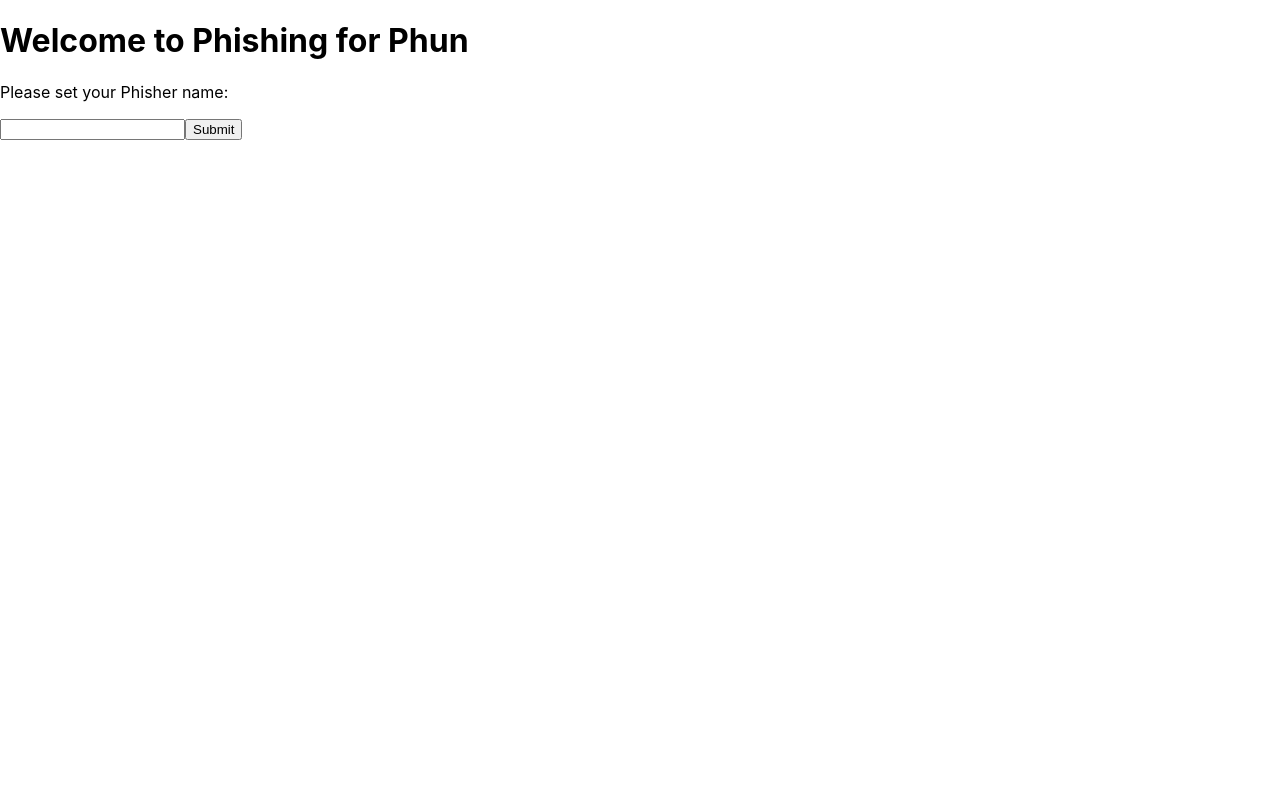
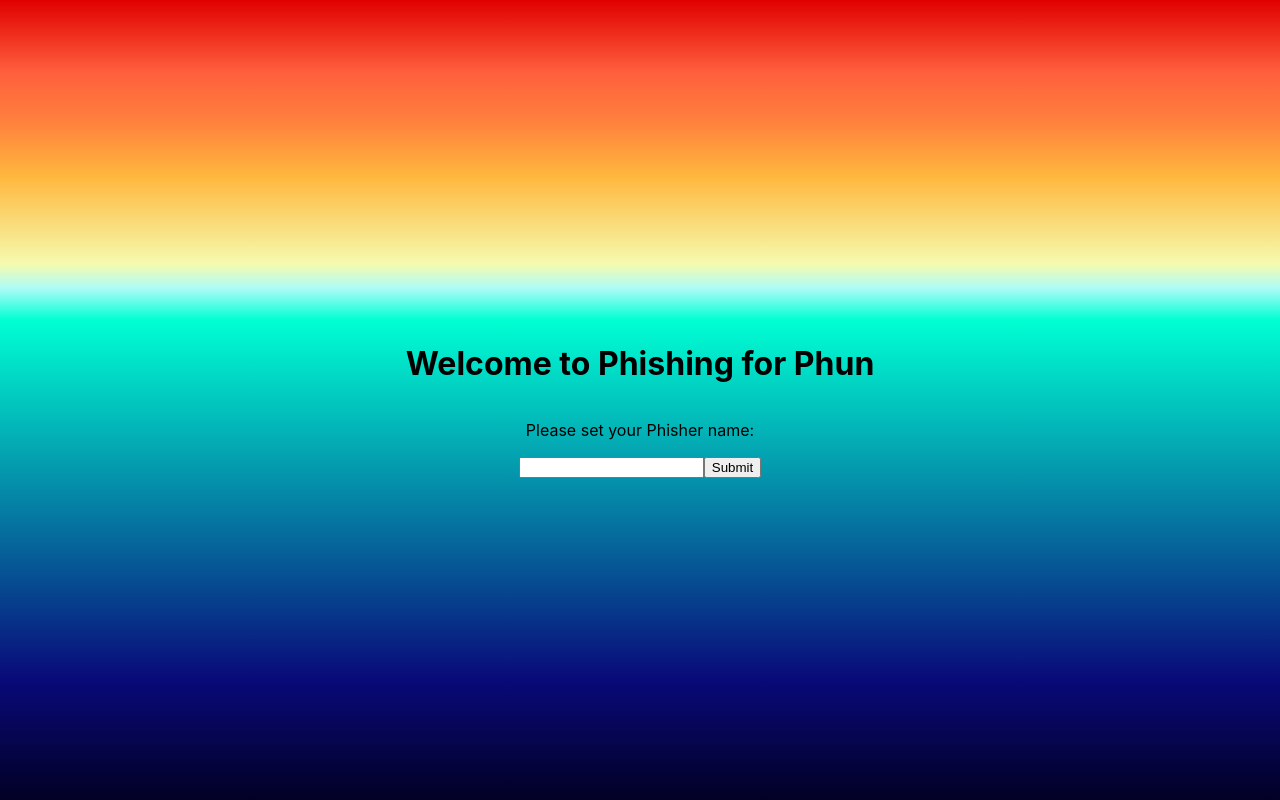
Before and after one commit to chilly-biscuits/phishing-4-phun, a React (Create React App) app: page / in a window 1280 px wide. Built offline with nearby package versions, Linux system fonts and the light colour scheme.

Commit message:
first page styles

```diff
--- a/src/components/FirstLoad.js
+++ b/src/components/FirstLoad.js
@@ -1,4 +1,5 @@
 import savePlayer from "../utils/savePlayer"
+import {LandingPageDiv} from "../styles/landingPage"
 
 //this will run the first time a user opens the app to set the player name
 const FirstLoad = ({setHasName, store, dispatch}) => {
@@ -17,7 +18,7 @@ const FirstLoad = ({setHasName, store, dispatch}) => {
   }
 
   return(
-    <>
+    <LandingPageDiv>
       <h1>Welcome to Phishing for Phun</h1>
       <p>Please set your Phisher name:</p>
 
@@ -26,7 +27,7 @@ const FirstLoad = ({setHasName, store, dispatch}) => {
         <button type="submit" value={store.name}>Submit</button>
       </form>
 
-    </>
+    </LandingPageDiv>
   )
 }
 
--- /dev/null
+++ b/src/styles/landingPage.js
@@ -0,0 +1,12 @@
+import styled from 'styled-components'
+
+export const LandingPageDiv = styled.div`
+  display: flex;
+  flex-direction: column;
+  justify-content: center;
+  align-items: center;
+  height: 100vh;
+  background: rgb(2,0,36);
+  background: linear-gradient(0deg, rgba(2,0,36,1) 0%, rgba(9,9,121,1) 15%, rgba(0,255,211,1) 60%, rgba(175,251,248,1) 64%, rgba(245,251,175,1) 67%, rgba(255,183,61,1) 78%, rgba(255,127,61,1) 85%, rgba(255,95,61,1) 91%, rgba(224,0,0,1) 100%);
+`
+// export const
```
